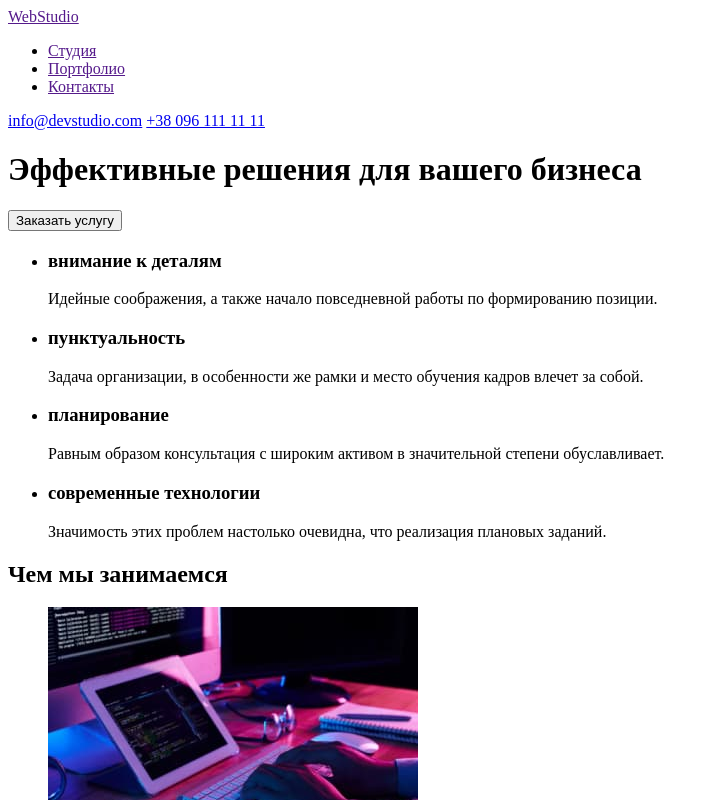
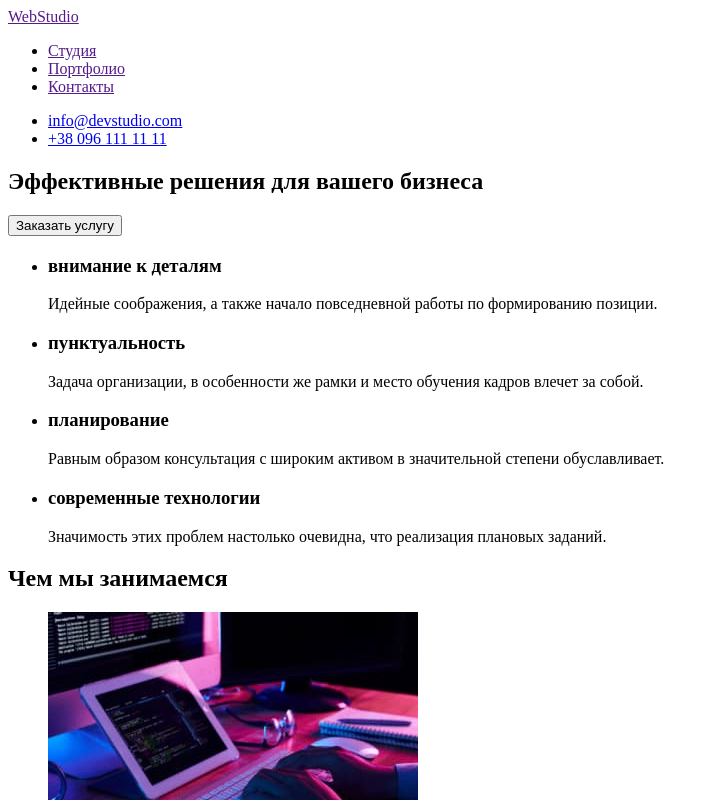
Before and after one commit to RitaZhuk/goit-markup-hw-01, a plain HTML site: page index.html in a window 1280 px wide. Shown: the top 800 px of the page, without its empty margins (0-719 px from the left). Drawn offline with Linux system fonts and the light colour scheme.

Commit message:
Внесла правки до д/з

```diff
--- a/index.html
+++ b/index.html
@@ -16,12 +16,16 @@
             <li><a href="">Контакты</a></li>
         </ul>
         </nav>
-        <a href="emailto:info@devstudio.com">info@devstudio.com</a>
-        <a href="tel:+380961111111">+38 096 111 11 11</a>
-    </header>
+        <ul>
+            <li><a href="emailto:info@devstudio.com">info@devstudio.com</a></li>
+            <li><a href="tel:+380961111111">+38 096 111 11 11</a></li>
+        </ul>
+        </header>
     <main>
-        <h1>Эффективные решения для вашего бизнеса</h1>
+        <section>
+            <h1>Эффективные решения для вашего бизнеса</h1>
         <button type="button">Заказать услугу</button>
+        </section>
         <section>
             <ul>
                 <li>
@@ -77,10 +81,11 @@
         </section>
     </main>
     <footer>
+        <a href="">WebStudio</a>
         <address>
             <ul>
-                <li><a href="">WebStudio</a></li>
-                <li><a href="https://goo.gl/maps/Rb4ZCrecxtzZJU7x7"></a>г. Киев, пр-т Леси Украинки, 26</li>
+
+                <li><a href="https://goo.gl/maps/Rb4ZCrecxtzZJU7x7" target="_blank" rel="noopener noreferrer nofollow"></a>г. Киев, пр-т Леси Украинки, 26</li>
                 <li><a href="mailto:info@example.com">info@example.com</a></li>
                 <li><a href="tel:+380991111111">+38 099 111 11 11</a></li>
             </ul>
```
